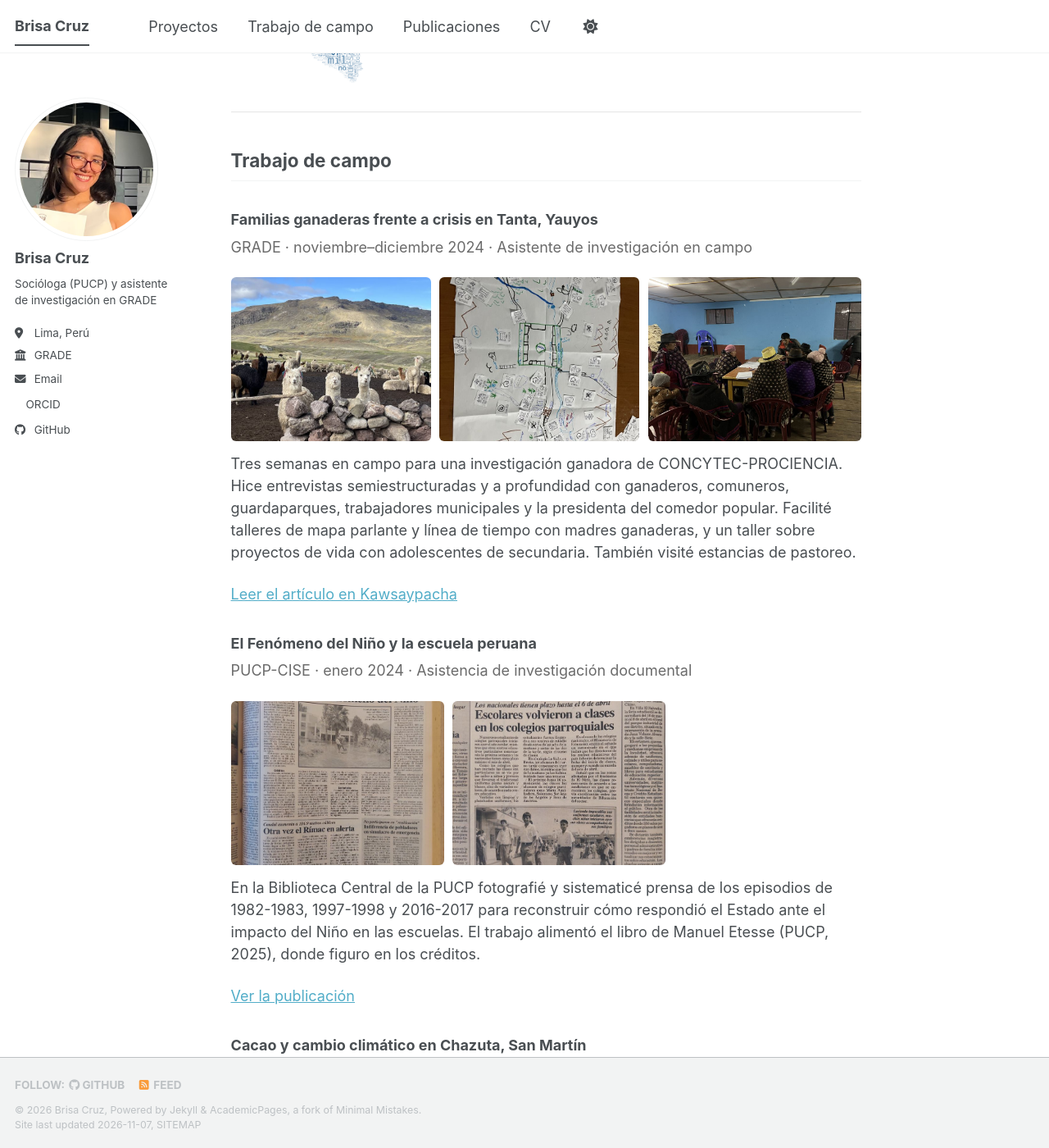
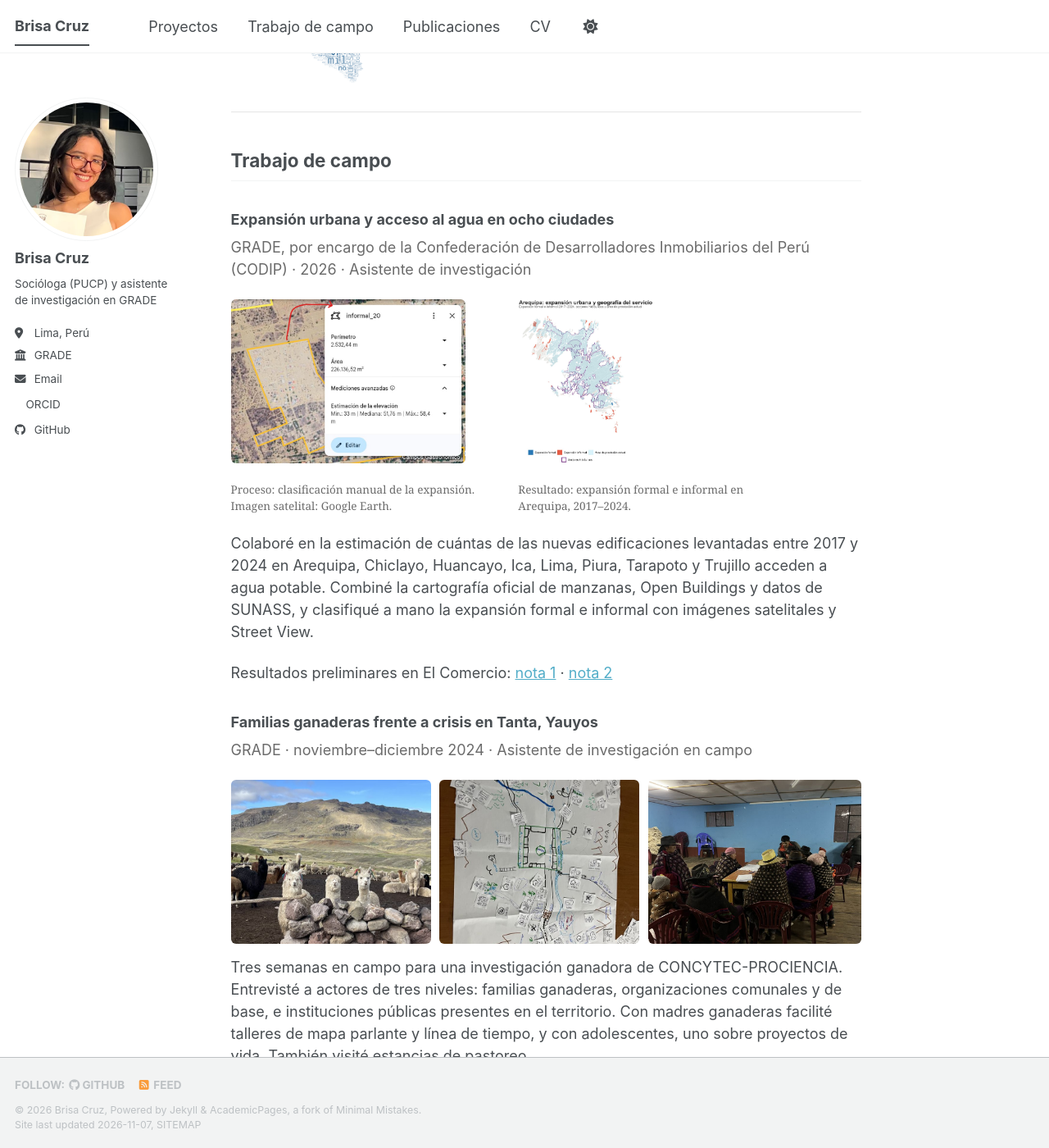
Before and after one commit to brisacruz22/brisacruz22.github.io, a Jekyll site: the page built from _pages/about.md, in a window 1280 px wide and 1400 px high, scrolled down 2468 px. Shown: the whole window at 82% size. Built offline with Jekyll 4.4.1, drawn with Linux system fonts in a browser that asks for light colours; a script bundle is joined from its source files by our own code; a style sheet for code colours, icons or effects is not loaded; some of the changed text lies outside the part shown.

Commit message:
Estudio urbano con imágenes y ajustes de campo

```diff
--- a/_pages/about.md
+++ b/_pages/about.md
@@ -40,16 +40,22 @@ Soy socióloga por la Pontificia Universidad Católica del Perú y asistente de
 
 <div class="campo">
 
+<h3>Expansión urbana y acceso al agua en ocho ciudades</h3>
+<p class="campo-meta">GRADE, por encargo de la Confederación de Desarrolladores Inmobiliarios del Perú (CODIP) · 2026 · Asistente de investigación</p>
+<div class="campo-fotos"><figure><a href="/images/campo-urbano-proceso.jpg" target="_blank" rel="noopener"><img src="/images/campo-urbano-proceso.jpg" alt="Polígono informal_20 trazado a mano sobre imagen satelital"></a><figcaption>Proceso: clasificación manual de la expansión. Imagen satelital: Google Earth.</figcaption></figure><figure><a href="/images/campo-urbano-arequipa.jpg" target="_blank" rel="noopener"><img src="/images/campo-urbano-arequipa.jpg" alt="Mapa de expansión urbana formal e informal en Arequipa, 2017–2024" style="object-fit:contain;background:#fff"></a><figcaption>Resultado: expansión formal e informal en Arequipa, 2017–2024.</figcaption></figure></div>
+<p>Colaboré en la estimación de cuántas de las nuevas edificaciones levantadas entre 2017 y 2024 en Arequipa, Chiclayo, Huancayo, Ica, Lima, Piura, Tarapoto y Trujillo acceden a agua potable. Combiné la cartografía oficial de manzanas, Open Buildings y datos de SUNASS, y clasifiqué a mano la expansión formal e informal con imágenes satelitales y Street View.</p>
+<p>Resultados preliminares en El Comercio: <a href="https://elcomercio.pe/economia/obras-de-saneamiento-demoraron-casi-dos-anos-en-pasar-de-las-inmobiliarias-a-las-empresas-de-agua-segun-grade-noticia/" target="_blank" rel="noopener">nota 1</a> · <a href="https://elcomercio.pe/lima/sucesos/la-ciudad-crece-mas-rapido-que-las-redes-de-agua-por-que-la-brecha-sigue-aumentando-pese-a-la-inversion-apuesplan-noticia/" target="_blank" rel="noopener">nota 2</a></p>
+
 <h3>Familias ganaderas frente a crisis en Tanta, Yauyos</h3>
 <p class="campo-meta">GRADE · noviembre–diciembre 2024 · Asistente de investigación en campo</p>
 <div class="campo-fotos"><img src="/images/campo-yauyos-alpacas.jpg" alt="Alpacas en un corral de piedra en la puna de Yauyos"><img src="/images/campo-yauyos-mapa.jpg" alt="Mapa parlante elaborado en un taller"><img src="/images/campo-yauyos-taller.jpg" alt="Taller con madres de familia ganaderas"></div>
-<p>Tres semanas en campo para una investigación ganadora de CONCYTEC-PROCIENCIA. Hice entrevistas semiestructuradas y a profundidad con ganaderos, comuneros, guardaparques, trabajadores municipales y la presidenta del comedor popular. Facilité talleres de mapa parlante y línea de tiempo con madres ganaderas, y un taller sobre proyectos de vida con adolescentes de secundaria. También visité estancias de pastoreo.</p>
+<p>Tres semanas en campo para una investigación ganadora de CONCYTEC-PROCIENCIA. Entrevisté a actores de tres niveles: familias ganaderas, organizaciones comunales y de base, e instituciones públicas presentes en el territorio. Con madres ganaderas facilité talleres de mapa parlante y línea de tiempo, y con adolescentes, uno sobre proyectos de vida. También visité estancias de pastoreo.</p>
 <p><a href="https://doi.org/10.18800/kawsaypacha.202602.A018" target="_blank" rel="noopener">Leer el artículo en Kawsaypacha</a></p>
 
 <h3>El Fenómeno del Niño y la escuela peruana</h3>
 <p class="campo-meta">PUCP-CISE · enero 2024 · Asistencia de investigación documental</p>
 <div class="campo-fotos"><img src="/images/campo-fen-2.jpg" alt="Diario de 1998 sobre escolares afectados por el Fenómeno del Niño"><img src="/images/campo-fen-1.jpg" alt="Diario sobre el regreso a clases tras el Fenómeno del Niño"></div>
-<p>En la Biblioteca Central de la PUCP fotografié y sistematicé prensa de los episodios de 1982-1983, 1997-1998 y 2016-2017 para reconstruir cómo respondió el Estado ante el impacto del Niño en las escuelas. El trabajo alimentó el libro de Manuel Etesse (PUCP, 2025), donde figuro en los créditos.</p>
+<p>En la Biblioteca Central de la PUCP fotografié y sistematicé prensa de los episodios de 1982-1983, 1997-1998 y 2016-2017 para reconstruir cómo respondió el Estado ante el impacto del Niño en las escuelas. El trabajo alimentó el libro de Manuel Etesse (PUCP, 2025).</p>
 <p><a href="http://hdl.handle.net/20.500.14657/206922" target="_blank" rel="noopener">Ver la publicación</a></p>
 
 <h3>Cacao y cambio climático en Chazuta, San Martín</h3>
@@ -63,6 +69,9 @@ Soy socióloga por la Pontificia Universidad Católica del Perú y asistente de
 .campo h3 { margin-top: 2em; }
 .campo-meta { color: #6b6b6b; font-size: .9em; margin-top: -.6em; }
 .campo-fotos { display: flex; gap: .6em; flex-wrap: wrap; margin: .8em 0; }
+.campo-fotos figure { margin: 0; flex: 1 1 220px; max-width: 340px; }
+.campo-fotos figure img { width: 100%; max-width: none; }
+.campo-fotos figcaption { font-size: .75em; color: #6b6b6b; margin-top: .3em; }
 .campo-fotos img { flex: 1 1 180px; max-width: 260px; height: 200px; object-fit: cover; border-radius: 6px; }
 </style>
 
```
Also changed, not shown: images/campo-urbano-arequipa.jpg (added), images/campo-urbano-proceso.jpg (added).
